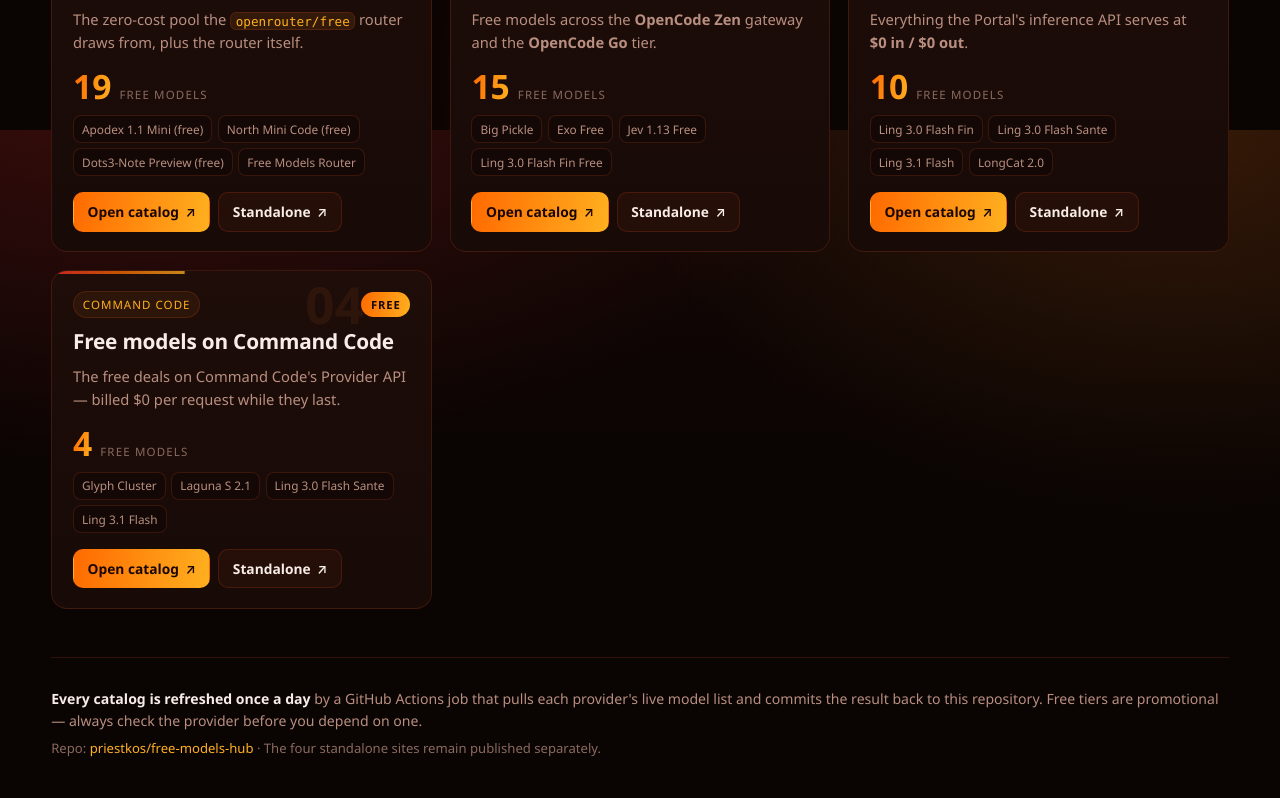
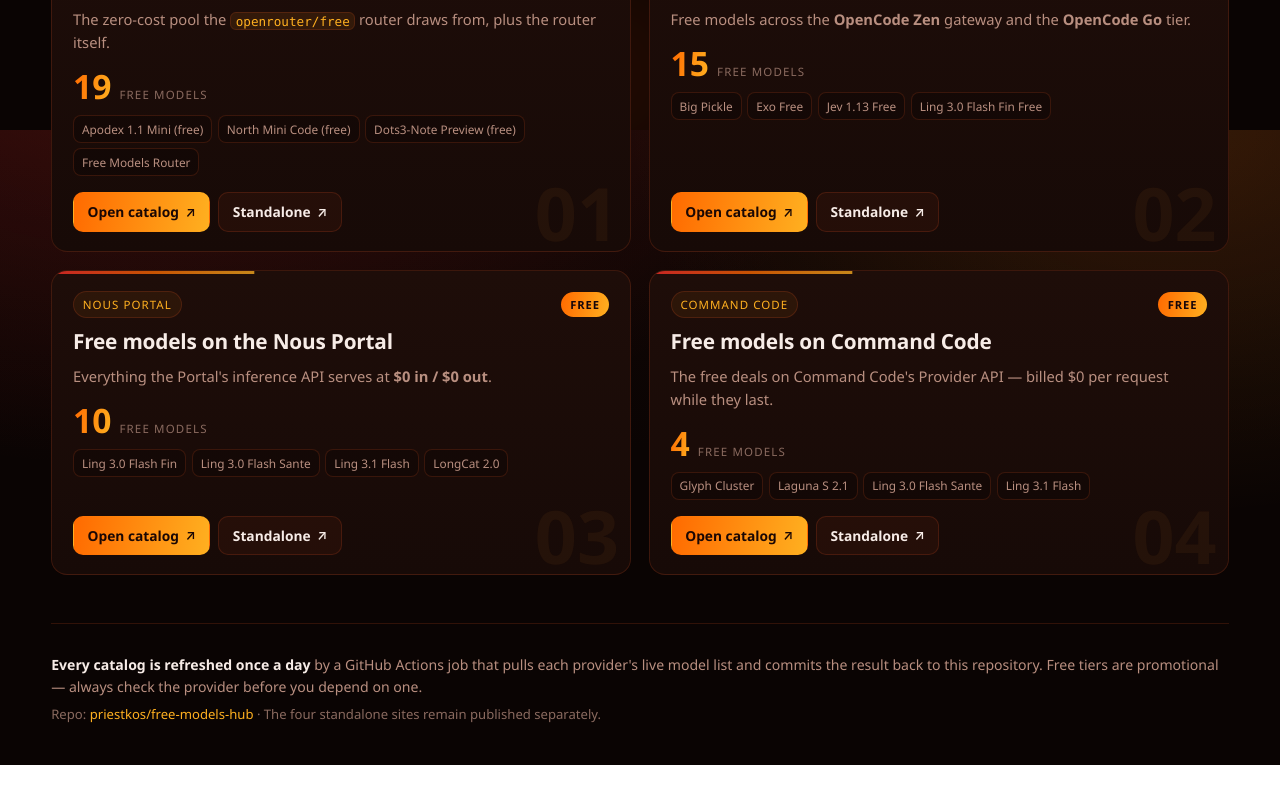
Before and after one commit to priestkos/free-models-hub, a plain HTML site: page index.html in a window 1280 px wide. Shown: the part 670-1468 px from the top of the page. After the commit the page ends 1435 px from the top, so only its background shows below. Drawn offline with Linux system fonts and the light colour scheme.

Commit message:
Hub: 2x2 card grid (no orphan) and subtler card numerals

```diff
--- a/assets/hub.css
+++ b/assets/hub.css
@@ -106,7 +106,7 @@
 .resultbar { margin: 1rem 0 0.9rem; color: var(--muted-2); font-size: 0.85rem; letter-spacing: 0.03em; }
 
 /* hub grid */
-.hub { display: grid; grid-template-columns: repeat(auto-fit, minmax(340px, 1fr)); gap: 1.1rem; }
+.hub { display: grid; grid-template-columns: repeat(auto-fit, minmax(min(100%, 430px), 1fr)); gap: 1.1rem; }
 
 .site-card {
   position: relative;
@@ -154,9 +154,9 @@
   white-space: nowrap;
 }
 .num {
-  position: absolute; top: 0.5rem; right: 4.2rem;
-  font-size: 3.2rem; font-weight: 800; line-height: 1;
-  color: rgba(255, 122, 40, 0.08);
+  position: absolute; right: 0.7rem; bottom: 0.1rem;
+  font-size: 4.6rem; font-weight: 800; line-height: 1;
+  color: rgba(255, 150, 50, 0.06);
   pointer-events: none;
   font-variant-numeric: tabular-nums;
 }
```
